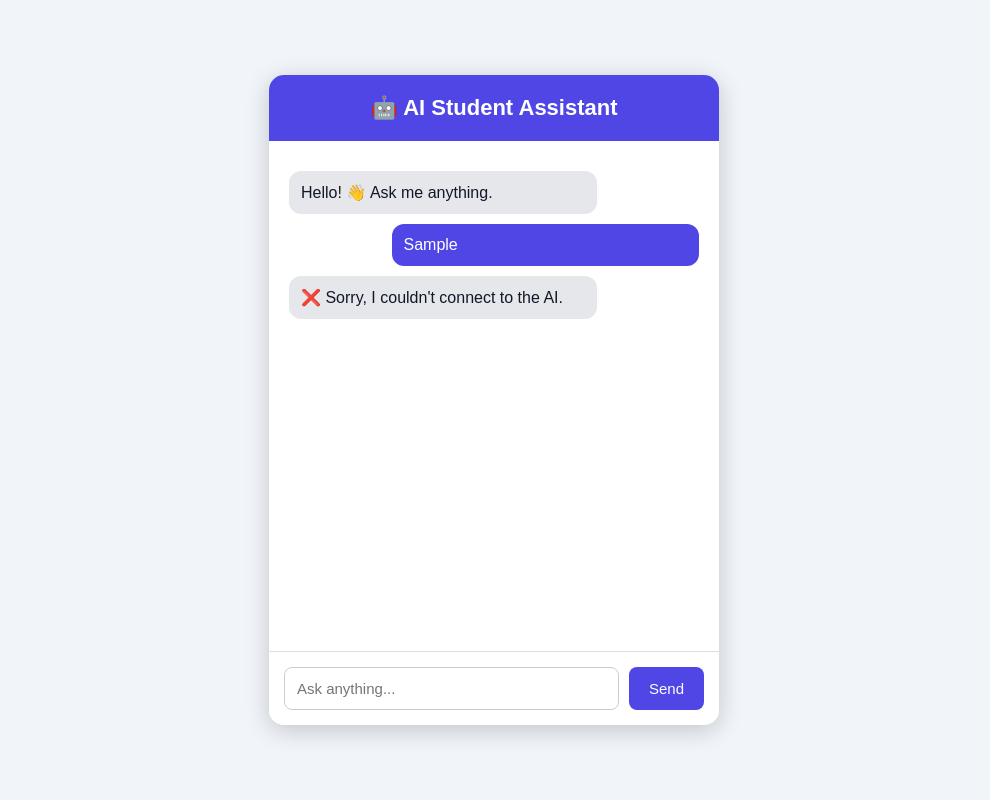
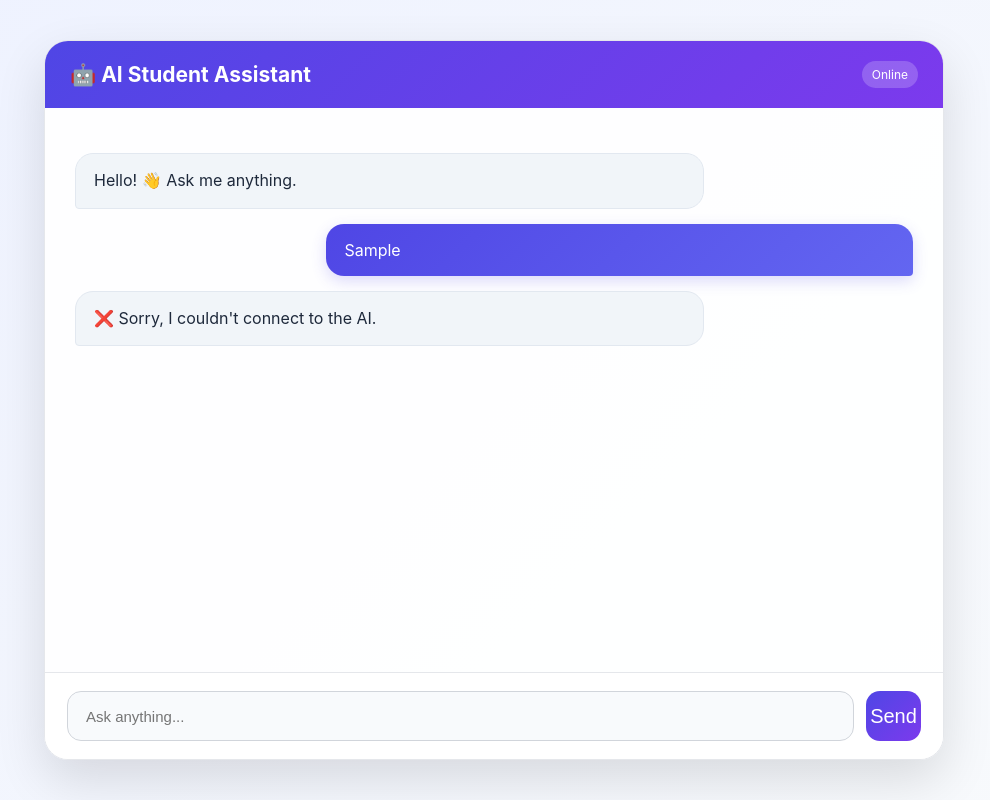
Before and after one commit to Rachamani-vasu/ai-chatbot, a website: page public/index.html in a window 1280 px wide. Both pictures are taken after typing "Sample" into the empty fields and a click on the button "Send". Shown: the whole page, without its empty margins (146-1136 px from the left). Drawn offline with Linux system fonts and the light colour scheme; no server answers.

Commit message:
style.css

```diff
--- a/public/style.css
+++ b/public/style.css
@@ -5,25 +5,28 @@
 }
 
 body {
-    font-family: Arial, sans-serif;
-    background: #f1f5f9;
-
+    font-family: Inter, Arial, sans-serif;
+    background: linear-gradient(135deg, #eef2ff, #f8fafc);
     height: 100vh;
-
     display: flex;
     justify-content: center;
     align-items: center;
 }
 
+/* Main Chat Window */
+
 .chat-container {
-    width: 450px;
-    height: 650px;
+    width: 900px;
+    height: 90vh;
+    max-width: 95%;
 
-    background: white;
+    background: rgba(255, 255, 255, 0.95);
 
-    border-radius: 15px;
+    border: 1px solid #e5e7eb;
+    border-radius: 24px;
 
-    box-shadow: 0 5px 25px rgba(0, 0, 0, 0.2);
+    box-shadow:
+        0 20px 50px rgba(0, 0, 0, 0.12);
 
     display: flex;
     flex-direction: column;
@@ -31,110 +34,246 @@ body {
     overflow: hidden;
 }
 
+/* Header */
+
 .chat-header {
-    background: #4f46e5;
+    padding: 20px 25px;
+
+    background: linear-gradient(
+        135deg,
+        #4f46e5,
+        #7c3aed
+    );
 
     color: white;
 
-    padding: 20px;
+    font-size: 21px;
+    font-weight: 700;
 
-    text-align: center;
+    display: flex;
+    align-items: center;
+    justify-content: space-between;
+}
 
-    font-size: 22px;
+/* Header small text */
 
-    font-weight: bold;
+.chat-header::after {
+    content: "Online";
+    font-size: 12px;
+    font-weight: normal;
+
+    background: rgba(255,255,255,0.2);
+
+    padding: 6px 10px;
+
+    border-radius: 20px;
 }
+
+/* Messages */
 
 #messages {
     flex: 1;
 
-    padding: 20px;
+    padding: 30px;
 
     overflow-y: auto;
+
+    scroll-behavior: smooth;
 }
 
+/* User message */
+
 .user-message {
-    background: #4f46e5;
+    background: linear-gradient(
+        135deg,
+        #4f46e5,
+        #6366f1
+    );
 
     color: white;
 
-    padding: 12px;
+    padding: 14px 18px;
 
-    margin: 10px 0;
+    margin: 15px 0;
 
-    border-radius: 12px;
+    border-radius: 18px 18px 4px 18px;
 
-    max-width: 75%;
+    max-width: 70%;
 
     margin-left: auto;
 
-    word-wrap: break-word;
+    line-height: 1.5;
+
+    box-shadow:
+        0 5px 15px rgba(79,70,229,0.2);
+
+    animation: messageIn 0.25s ease;
 }
 
+/* Bot message */
+
 .bot-message {
-    background: #e5e7eb;
+    background: #f1f5f9;
 
-    color: #111827;
+    color: #1e293b;
 
-    padding: 12px;
+    padding: 14px 18px;
 
-    margin: 10px 0;
+    margin: 15px 0;
 
-    border-radius: 12px;
+    border-radius: 18px 18px 18px 4px;
 
     max-width: 75%;
 
     margin-right: auto;
 
-    word-wrap: break-word;
+    line-height: 1.6;
+
+    border: 1px solid #e2e8f0;
+
+    animation: messageIn 0.25s ease;
 }
 
+/* Message animation */
+
+@keyframes messageIn {
+
+    from {
+        opacity: 0;
+        transform: translateY(8px);
+    }
+
+    to {
+        opacity: 1;
+        transform: translateY(0);
+    }
+
+}
+
+/* Input area */
+
 .input-area {
+    padding: 18px 22px;
+
+    border-top: 1px solid #e5e7eb;
+
+    background: white;
+
     display: flex;
 
-    padding: 15px;
-
-    border-top: 1px solid #ddd;
-
-    background: white;
+    gap: 12px;
 }
 
+/* Input */
+
 #userInput {
+
     flex: 1;
 
-    padding: 12px;
+    padding: 15px 18px;
 
-    border: 1px solid #ccc;
+    border-radius: 14px;
 
-    border-radius: 8px;
+    border: 1px solid #d1d5db;
+
+    outline: none;
 
     font-size: 15px;
 
-    outline: none;
+    background: #f8fafc;
+
+    transition: 0.2s;
 }
 
 #userInput:focus {
-    border-color: #4f46e5;
+
+    border-color: #6366f1;
+
+    background: white;
+
+    box-shadow:
+        0 0 0 3px rgba(99,102,241,0.12);
 }
 
+/* Send button */
+
 button {
-    margin-left: 10px;
 
-    padding: 12px 20px;
+    width: 55px;
+    height: 50px;
 
     border: none;
 
-    border-radius: 8px;
+    border-radius: 14px;
 
-    background: #4f46e5;
+    background: linear-gradient(
+        135deg,
+        #4f46e5,
+        #7c3aed
+    );
 
     color: white;
 
-    font-size: 15px;
+    font-size: 20px;
 
     cursor: pointer;
+
+    transition: 0.2s;
+
+    display: flex;
+    align-items: center;
+    justify-content: center;
 }
 
 button:hover {
-    background: #3730a3;
+
+    transform: translateY(-2px);
+
+    box-shadow:
+        0 8px 20px rgba(79,70,229,0.3);
 }
+
+button:active {
+
+    transform: scale(0.95);
+}
+
+/* Scrollbar */
+
+#messages::-webkit-scrollbar {
+    width: 6px;
+}
+
+#messages::-webkit-scrollbar-thumb {
+
+    background: #c7d2fe;
+
+    border-radius: 10px;
+}
+
+/* Mobile */
+
+@media (max-width: 600px) {
+
+    body {
+        background: white;
+    }
+
+    .chat-container {
+
+        width: 100%;
+        height: 100vh;
+        max-width: 100%;
+
+        border-radius: 0;
+
+    }
+
+    .user-message,
+    .bot-message {
+
+        max-width: 85%;
+
+    }
+
+}
```
